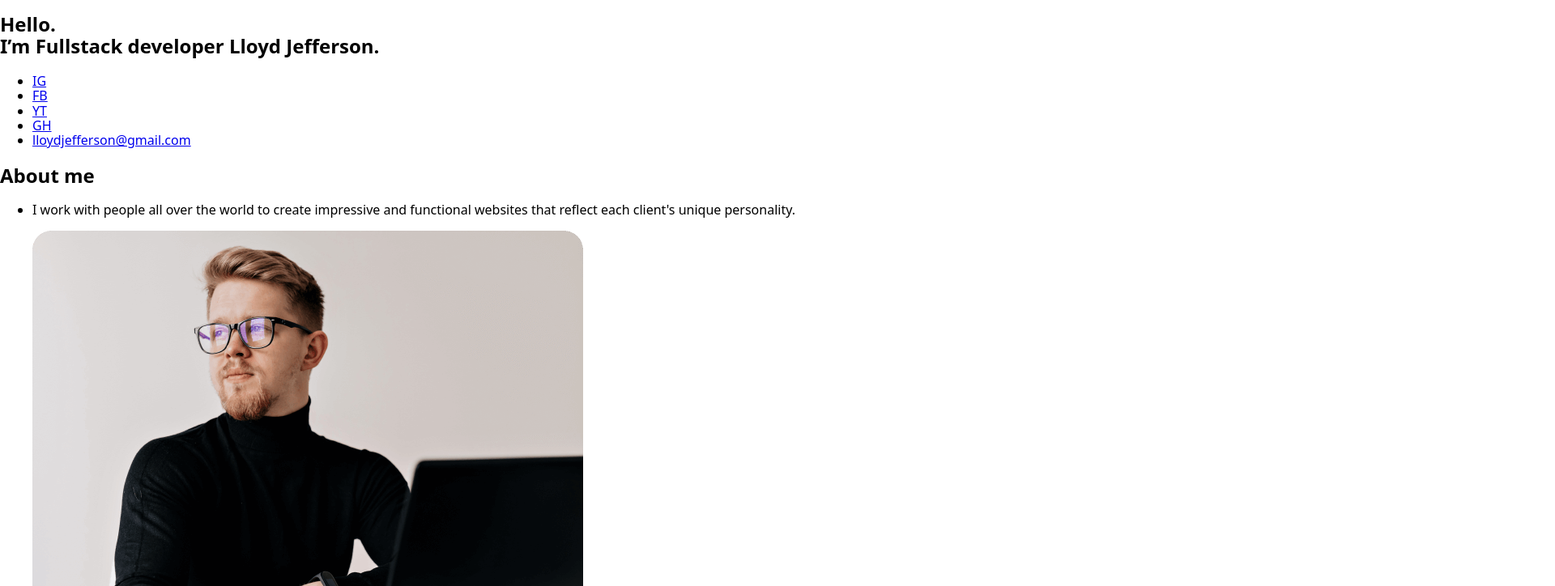
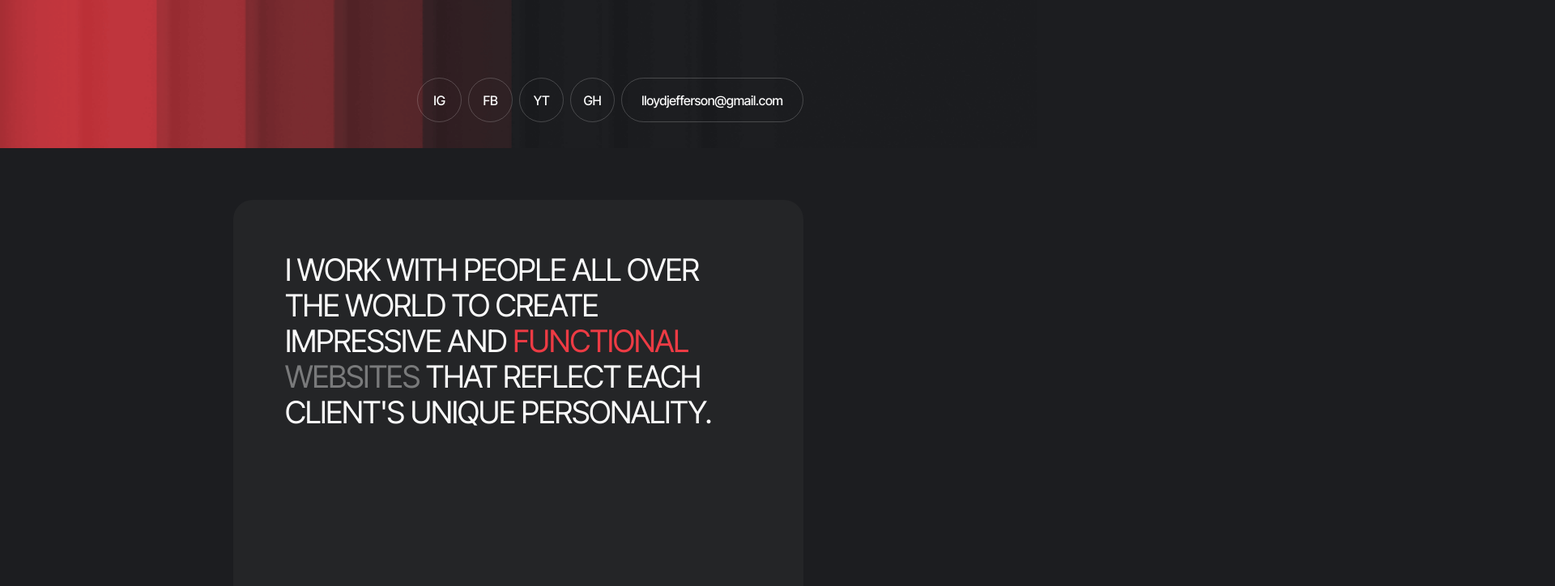
Before and after one commit to ACF136AAV/homework-lwt, a website built with Vite: page src/index.html in a window 1280 px wide. Shown: the part 729-1453 px from the top of the page at 81% size, 1920 px wide, since content can reach past the window. Built offline with nearby package versions, Linux system fonts and the light colour scheme; no server answers; what accordion-js, izitoast would draw is missing.

Commit message:
Update index.html

```diff
--- a/src/index.html
+++ b/src/index.html
@@ -15,7 +15,7 @@
       href="https://fonts.googleapis.com/css2?family=Inter+Tight:ital,wght@0,100..900;1,100..900&display=swap"
       rel="stylesheet"
     />
-    <link rel="stylesheet" href="/src/css/styles.css" />
+    <link rel="stylesheet" href="./css/styles.css" />
   </head>
   <body>
     <load src="partials/header.html" />
```
